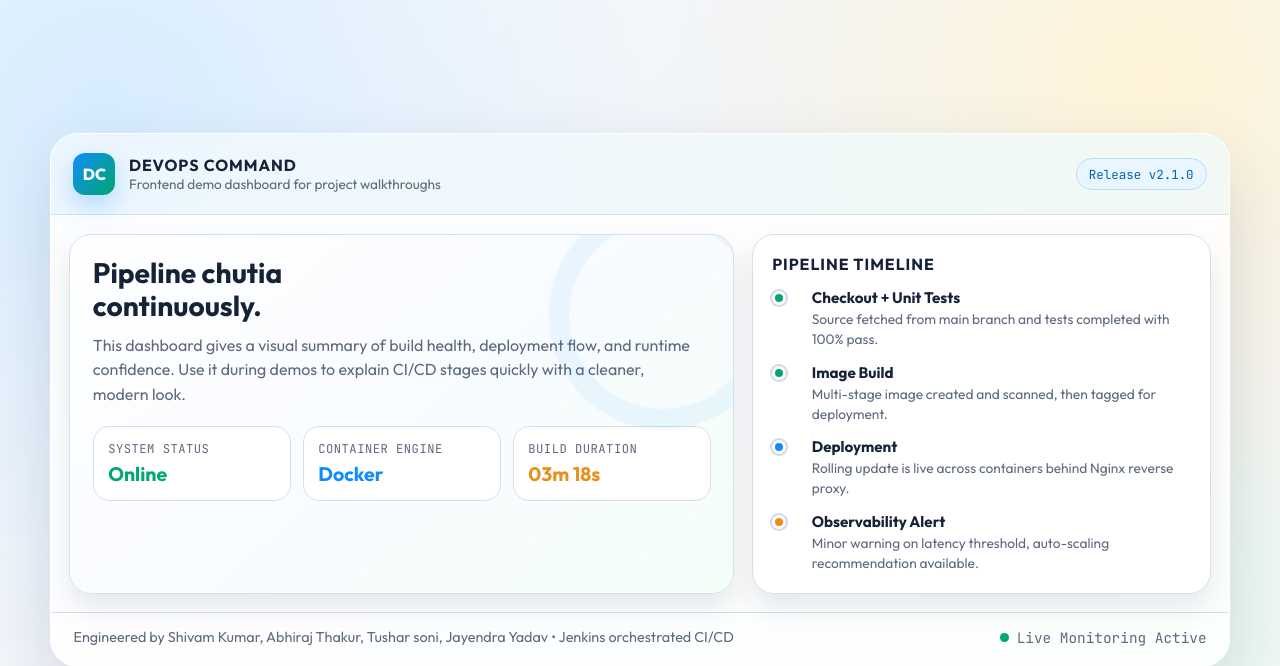
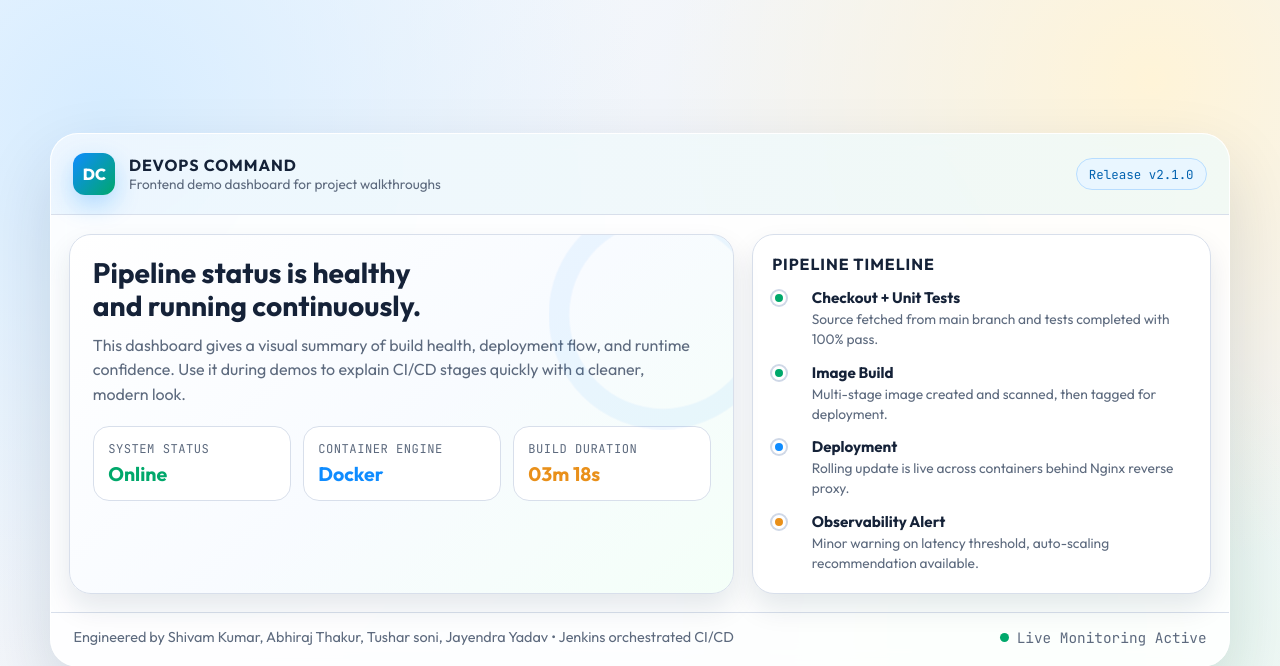
Before and after one commit to Ashborne-lab/Devops-Project, a Flask app: page / in a window 1280 px wide. Shown: the top 666 px of the page. Run offline with Flask 3, Linux system fonts and the light colour scheme.

Commit message:
fixed it

```diff
--- a/templates/index.html
+++ b/templates/index.html
@@ -348,7 +348,7 @@
 
         <section class="content">
             <article class="hero">
-                <h2>Pipeline chutia continuously.</h2>
+                <h2>Pipeline status is healthy and running  continuously.</h2>
                 <p>
                     This dashboard gives a visual summary of build health, deployment flow, and runtime confidence.
                     Use it during demos to explain CI/CD stages quickly with a cleaner, modern look.
```
